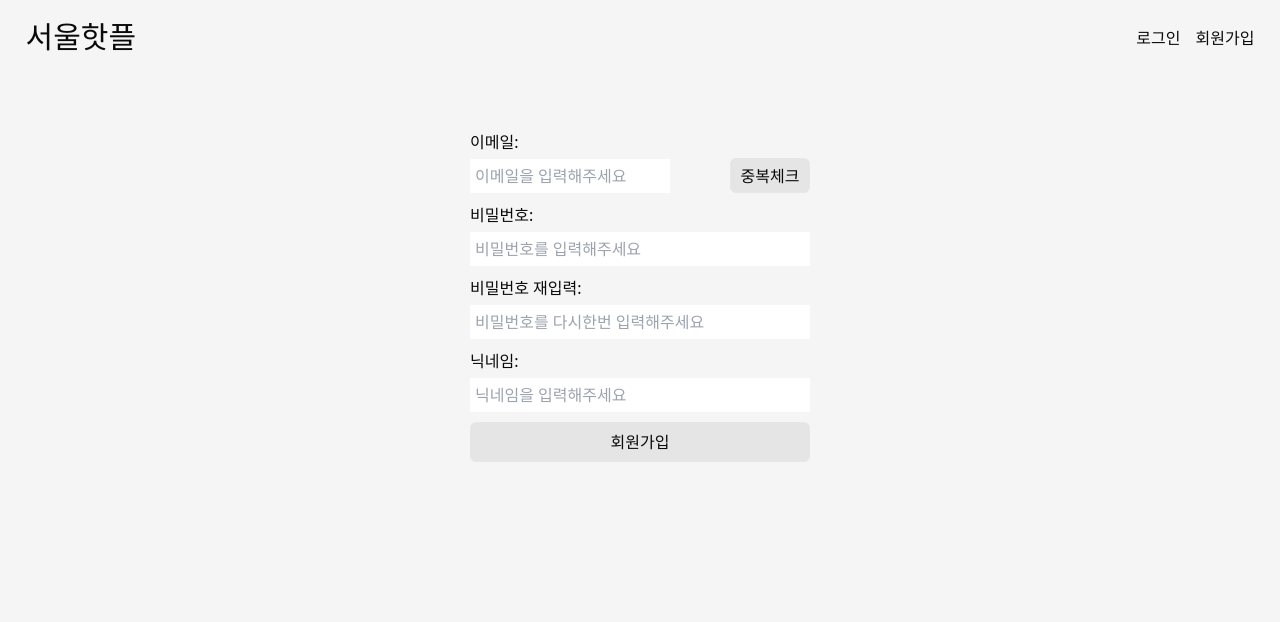
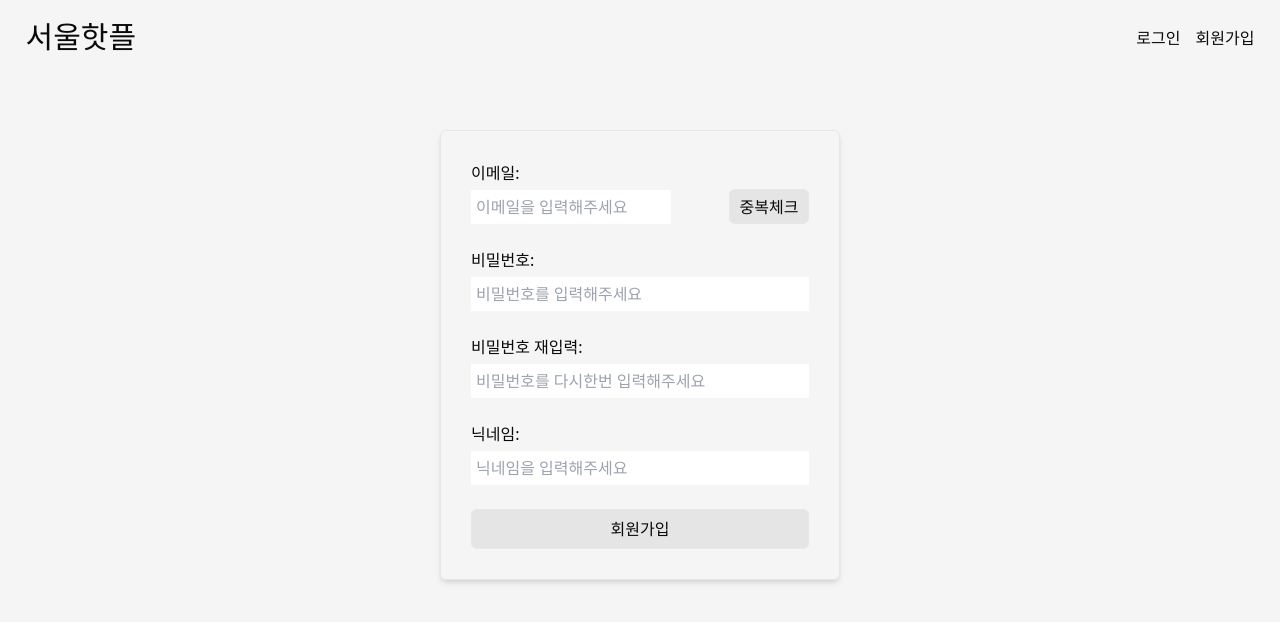
Before and after one commit to mangomaneya/HotPlaceInSeoul, a React (Vite) app: page /signup in a window 1280 px wide. Shown: the top 622 px of the page. Built offline with nearby package versions, Linux system fonts and the light colour scheme; no server answers; a web font is replaced by a local one.

Commit message:
refactor:#32 signupform height 변경

```diff
--- a/src/components/sign-up/SignUpForm.jsx
+++ b/src/components/sign-up/SignUpForm.jsx
@@ -6,7 +6,10 @@ export default function SignUpForm() {
     useSignUp();
 
   return (
-    <form onSubmit={signUpSubmitHandler} className='flex flex-col w-[350px] px-[5px]'>
+    <form
+      onSubmit={signUpSubmitHandler}
+      className='flex flex-col h-[450px] w-[400px] py-[30px] px-[30px] border-[1px] shadow-md rounded-md justify-between'
+    >
       <div className='mb-[10px]'>
         <div className='flex gap-[10px] justify-between items-end'>
           <InputForm
```
